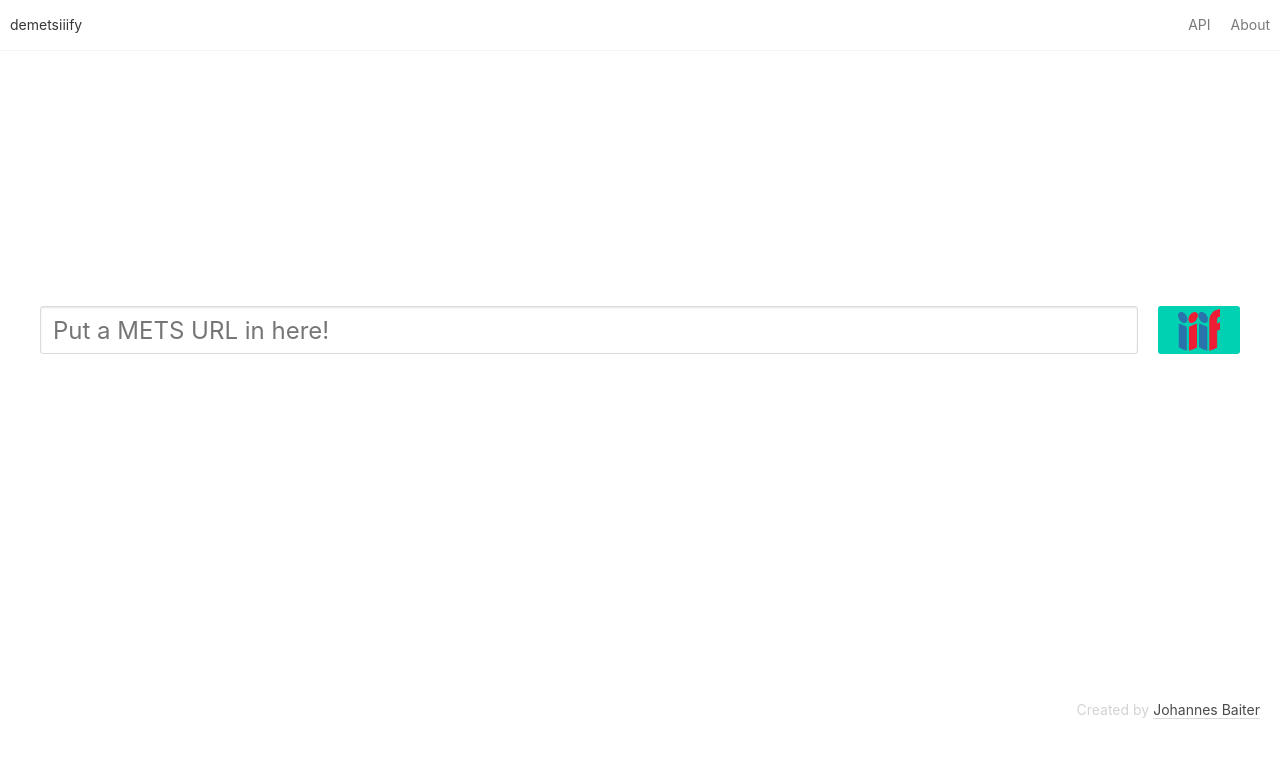
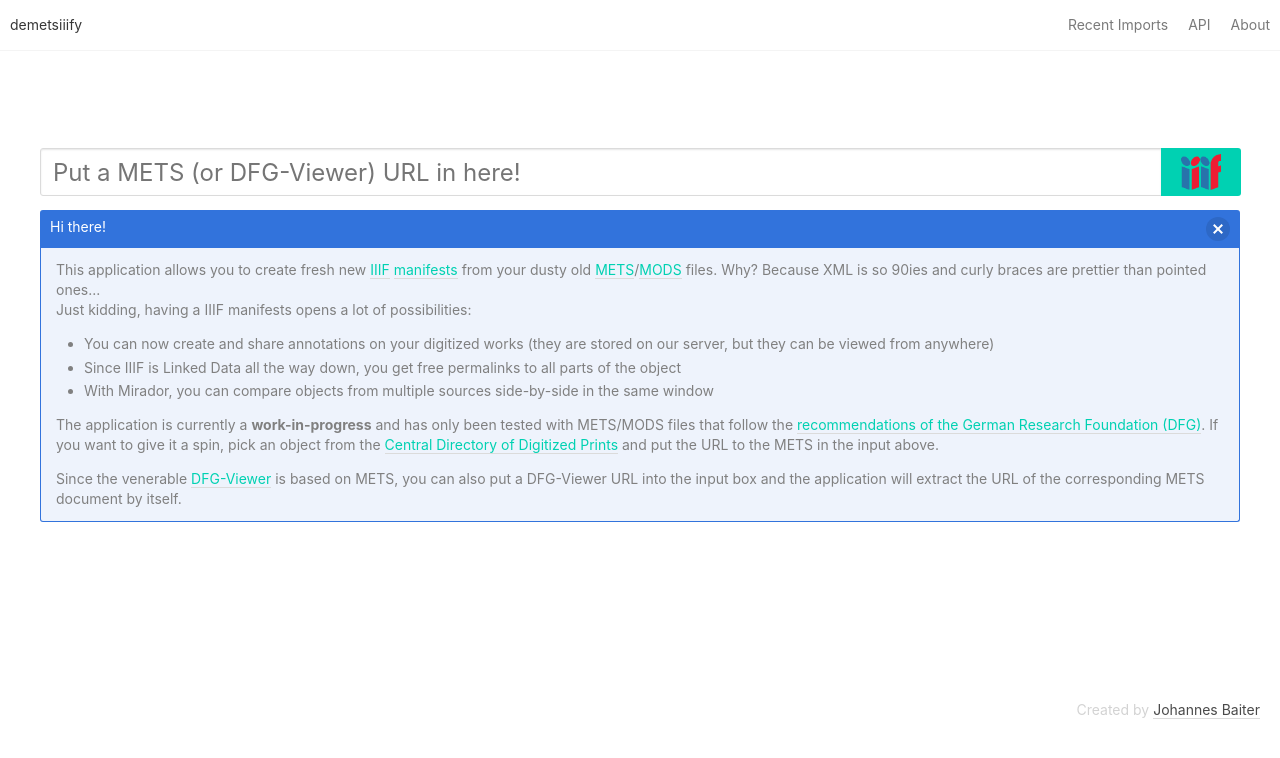
Before and after one commit to jbaiter/demetsiiify, a Flask app: page / in a window 1280 px wide. Shown: the top 758 px of the page. Run offline with Flask 2, Linux system fonts and the light colour scheme; data that the repository does not hold is empty.

Commit message:
Add welcome message and overview of recent imports

```diff
--- a/demetsiiify/blueprints.py
+++ b/demetsiiify/blueprints.py
@@ -79,26 +79,35 @@
 
 @view.route('/')
 def index():
-    return render_template('index.html', latest=_get_latest(10))
+    return render_template('index.html')
 
 
-def _get_latest(num):
-    return list(reversed([
-        {'id': m.id,
-         'manifest': url_for('iiif.get_manifest', manif_id=m.id,
-                             _external=True),
-         'preview': m.manifest['sequences'][0]['canvases'][0]['thumbnail'],
-         'label': m.label,
-         'attribution': m.manifest['attribution'],
-         'attribution_logo': m.manifest['logo']}
-        for m in Manifest.get_latest(num)]))
+@view.route('/recent')
+def recent():
+    return render_template('recent.html')
 
 
 # API Endpoints
-@api.route('/api/latest')
-def api_get_latest():
-    num = int(request.args.get('num', '10'))
-    return jsonify(dict(latest=_get_latest(num)))
+@api.route('/api/recent')
+def api_get_recent_manifests():
+    page_num = int(request.args.get('page', '1'))
+    if page_num < 1:
+        page_num = 1
+    pagination = Manifest.query.paginate(
+        page=page_num, error_out=False,
+        per_page=current_app.config['ITEMS_PER_PAGE'])
+    return jsonify(dict(
+        next_page=pagination.next_num if pagination.has_next else None,
+        manifests=[
+            {'id': m.id,
+             'manifest': url_for('iiif.get_manifest', manif_id=m.id,
+                                 _external=True),
+             'preview': m.manifest['sequences'][0]['canvases'][0]['thumbnail'],
+             'label': m.label,
+             'metsurl': m.origin,
+             'attribution': m.manifest['attribution'],
+             'attribution_logo': m.manifest['logo']}
+            for m in pagination.items]))
 
 
 @api.route('/api/resolve/<identifier>')
@@ -145,7 +154,7 @@
     job = queue.enqueue(import_mets_job, mets_url, meta=job_meta)
     job.refresh()
     status_url = url_for('api.api_task_status', task_id=job.id,
-                            _external=True)
+                         _external=True)
     response = jsonify(_get_job_status(job.id))
     response.status_code = 202
     response.headers['Location'] = status_url
--- a/static/css/style.css
+++ b/static/css/style.css
@@ -49,8 +49,12 @@
   display: none;
 }
 
-.iiif-btn {
-  min-width: 82px;
+.iiif-btn img {
+  min-width: 20px;
+  min-height: 20px !important;
+  max-height: 36px;
+  width: auto;
+  height: auto !important;
 }
 
 .metsurl img {
@@ -69,3 +73,46 @@
 .footer .content {
   color: lightgray;
 }
+
+pre {
+  white-space: pre-wrap;
+  word-wrap: break-word;
+}
+
+.attribution-logo img {
+  max-width: 32px;
+}
+
+.card-footer-item img {
+  max-height: 24px;
+}
+
+.manifest-preview {
+  height: 200px;
+}
+
+.manifest-preview img {
+  max-height: 200px;
+  width: auto;
+}
+
+.card {
+  width: auto;
+}
+
+.card-footer-item.button {
+  height: auto;
+  border-radius: 0;
+}
+
+.recent-manifests {
+  margin-top: 2em;
+}
+
+.welcome-box {
+  margin-top: 1em;
+}
+
+.mets-control input {
+  flex: 1;
+}
--- a/static/js/import.js
+++ b/static/js/import.js
@@ -9,6 +9,55 @@
     };
   });
 })([Element.prototype, CharacterData.prototype, DocumentType.prototype]);
+
+
+Vue.component("WelcomeBox", {
+  template: `
+    <article class="message is-info welcome-box has-text-left">
+      <div class="message-header">
+        <p>Hi there!</p>
+        <button @click="onDismiss" class="delete"></button>
+      </div>
+      <div class="message-body content">
+        <p>
+          This application allows you to create fresh new
+          <a href="http://iiif.io">IIIF</a>
+          <a href="http://iiif.io/api/presentation/2.1/">manifests</a> from
+          your dusty old
+          <a href="http://www.loc.gov/standards/mets/">METS</a>/<a href="http://www.loc.gov/standards/mods/">MODS</a> files.
+          Why? Because XML is so 90ies and curly braces are prettier than pointed ones...<br>
+          Just kidding, having a IIIF manifests opens a lot of possibilities:
+        </p>
+        <ul>
+          <li>You can now create and share annotations on your digitized works
+              (they are stored on our server, but they can be viewed from anywhere)</li>
+          <li>Since IIIF is Linked Data all the way down, you get free permalinks
+              to all parts of the object</li>
+          <li>With Mirador, you can compare objects from multiple sources
+              side-by-side in the same window</li>
+        </ul>
+        <p>
+          The application is currently a <strong>work-in-progress</strong> and has only been
+          tested with METS/MODS files that follow the <a
+          href="http://dfg-viewer.de/profil-der-metadaten/">recommendations of
+          the German Research Foundation (DFG)</a>. If you want to give it a spin,
+          pick an object from the <a href="http://zvdd.de">Central Directory of
+          Digitized Prints</a> and put the URL to the METS in the input above.
+        </p>
+        <p>
+          Since the venerable <a href="http://dfg-viewer.de">DFG-Viewer</a>
+          is based on METS, you can also put a DFG-Viewer URL into the input box
+          and the application will extract the URL of the corresponding METS
+          document by itself.
+        </p>
+      </div>
+    </article>`,
+  methods: {
+    onDismiss: function() {
+      this.$emit('dismiss');
+    }
+  }
+});
 
 
 Vue.component("JobDisplay", {
@@ -230,22 +279,18 @@
                         @subscribe-to-notifications="onSubscribeToNotifications"
                         @dismiss-notification="onDismissNotification"/>
       <form @submit.prevent>
-        <div class="columns">
-          <p class="column is-11 control">
+        <p class="control has-addons mets-control">
           <input v-model="metsUrl" type="url" class="input is-large"
                   @click="removeError" name="metsUrl" @invalid="invalidate"
-                   placeholder="Put a METS URL in here!"
+                  placeholder="Put a METS (or DFG-Viewer) URL in here!"
                   :class="{'is-danger': isDisabled}">
-            <span v-if="errorMessage" class="help is-danger">{{ errorMessage }}</span>
-          </p>
-          <p class="column">
           <button @click="submitUrl" class="button is-primary is-large iiif-btn"
                   type="submit" :disabled="isDisabled"
                   :class="{'is-disabled': isDisabled, 'is-loading': isLoading}">
             <img src="/static/img/iiif_128.png" alt="IIIF it!">
           </button>
         </p>
-        </div>
+        <span v-if="errorMessage" class="help is-danger has-text-left">{{ errorMessage }}</span>
       </form>
       <ErrorDisplay v-if="!errorMessage && traceback" @dismiss="onDismissError"
                     :metsUrl="metsUrl" :traceback="traceback" />
@@ -311,7 +356,8 @@
   data: {
     jobIds: [],  // to store the order the jobs were added in
     jobs: {},
-    streams: {}
+    streams: {},
+    showWelcome: !localStorage.getItem('hideWelcome')
   },
   template: `
     <section class="hero" :class="{'is-fullheight': jobIds.length === 0}">
@@ -323,14 +369,16 @@
             </a>
           </div>
           <div class="nav-right nav-menu">
+            <a class="nav-item" href="/recent">Recent Imports</a>
             <a class="nav-item" href="/api-docs">API</a>
             <a class="nav-item" href="/about">About</a>
           </div>
         </nav>
       </div>
       <div class="hero-body">
-        <div class="container">
+        <div class="container has-text-centered">
           <MetsForm @new-job="onJobCreated" :jobIds="jobIds" />
+          <WelcomeBox v-if="showWelcome" @dismiss="onWelcomeDismissed"/>
           <div class="jobs">
             <JobDisplay v-for="jobId in jobIds"
                         :job="jobs[jobId]"
@@ -349,6 +397,10 @@
       </div>
     </section>`,
   methods: {
+    onWelcomeDismissed: function() {
+      localStorage.setItem('hideWelcome', true);
+      this.showWelcome = false;
+    },
     onJobCreated: function(job) {
       this.jobIds.push(job.id);
       this.$set(this.jobs, job.id, job);
--- a/templates/base.html
+++ b/templates/base.html
@@ -24,6 +24,7 @@
         </a>
       </div>
       <div class="nav-right nav-menu">
+        <a class="nav-item" href="/recent">Recent Imports</a>
         <a class="nav-item" href="/api-docs">API</a>
         <a class="nav-item" href="/about">About</a>
       </div>
```
Also changed, not shown: static/js/recent.js (added, +94 -0 lines), templates/recent.html (added, +17 -0 lines). Lines whose indentation alone changed are shown as unchanged.
